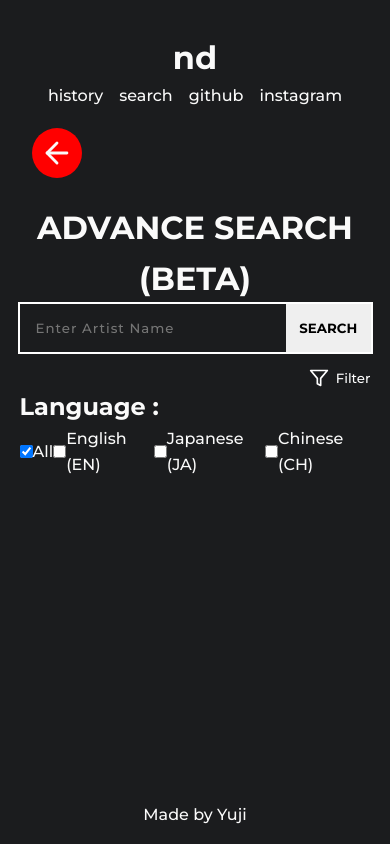
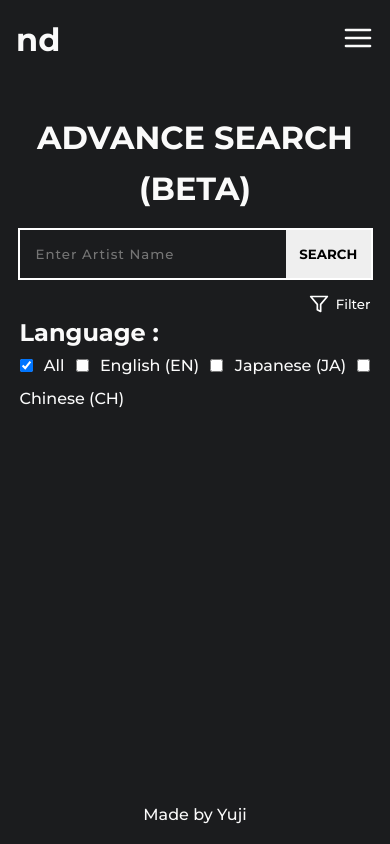
Before and after one commit to devyuji/ndoujin-web, a React (Create React App) app: page /search in a window 390 px wide. Both pictures are taken after a click on the button "Filter". Built offline with nearby package versions, Linux system fonts and the light colour scheme.

Commit message:
bug fixed and responsive with animation

```diff
--- a/package.json
+++ b/package.json
@@ -12,6 +12,7 @@
     "@types/react-dom": "^16.9.8",
     "@types/react-router-dom": "^5.1.8",
     "axios": "^0.21.1",
+    "framer-motion": "^4.1.17",
     "react": "^17.0.2",
     "react-dom": "^17.0.2",
     "react-redux": "^7.2.4",
--- a/src/components/navbar.tsx
+++ b/src/components/navbar.tsx
@@ -1,12 +1,25 @@
-import { FC } from "react";
+import { FC, useState, useEffect } from "react";
 import { Link } from "react-router-dom";
 import "../styles/component/navbar.css";
+import { motion, AnimatePresence } from "framer-motion";
 
 const Navbar: FC = () => {
-  return (
-    <header className="navbar_container">
-      <h1>nd</h1>
-      <ul>
+  const [open, setOpen] = useState(false);
+
+  useEffect(() => {
+    if (open) {
+      document.body.style.overflow = "hidden";
+    } else {
+      document.body.style.overflow = "visible";
+    }
+  }, [open]);
+
+  const UlItems: FC = () => {
+    return (
+      <>
+        <li>
+          <Link to="/">home</Link>
+        </li>
         <li>
           <Link to="/history">history</Link>
         </li>
@@ -34,7 +47,42 @@ const Navbar: FC = () => {
             instagram
           </a>
         </li>
+      </>
+    );
+  };
+
+  return (
+    <header className="navbar_container">
+      <h1>nd</h1>
+      <button className="hamburger" onClick={() => setOpen(!open)}>
+        <svg
+          viewBox="0 0 24 24"
+          stroke="currentColor"
+          strokeWidth="2"
+          fill="none"
+          strokeLinecap="round"
+          strokeLinejoin="round"
+        >
+          <line x1="3" y1="12" x2="21" y2="12"></line>
+          <line x1="3" y1="6" x2="21" y2="6"></line>
+          <line x1="3" y1="18" x2="21" y2="18"></line>
+        </svg>
+      </button>
+      <ul className="list">
+        <UlItems />
       </ul>
+      <AnimatePresence>
+        {open && (
+          <motion.ul
+            initial={{ opacity: 0, y: -100 }}
+            animate={{ opacity: 1, y: 0 }}
+            exit={{ opacity: 0, y: 100 }}
+            className="mobile_list"
+          >
+            <UlItems />
+          </motion.ul>
+        )}
+      </AnimatePresence>
     </header>
   );
 };
--- a/src/pages/search.tsx
+++ b/src/pages/search.tsx
@@ -2,7 +2,6 @@ import axios from "axios";
 import { FC, useState } from "react";
 
 // components
-import Back from "../components/back";
 import Footer from "../components/footer";
 import Loading from "../components/loading";
 import Navbar from "../components/navbar";
@@ -14,6 +13,7 @@ import { SELECTED_PAGE_ACTION } from "../redux/action";
 
 // styles
 import "../styles/pages/search.css";
+import { AnimatePresence, motion } from "framer-motion";
 
 const Search: FC = () => {
   const [value, setValue] = useState("");
@@ -79,11 +79,11 @@ const Search: FC = () => {
     <>
       <Navbar />
 
-      <div style={{ padding: "1rem 2rem" }}>
+      {/* <div style={{ padding: "1rem 2rem" }}>
         <Back />
-      </div>
+      </div> */}
 
-      <div className="search_container">
+      <main className="search_container">
         <div className="box">
           <div className="tagline">
             <h1>Advance search (BETA)</h1>
@@ -124,8 +124,14 @@ const Search: FC = () => {
               </button>
 
               {/* filters */}
+              <AnimatePresence>
                 {filterShow && (
-                <div className="filter">
+                  <motion.div
+                    initial={{ opacity: 0, y: -50 }}
+                    animate={{ opacity: 1, y: 0 }}
+                    exit={{ opacity: 0 }}
+                    className="filter"
+                  >
                     <h2>Language :</h2>
                     <div className="language">
                       <input
@@ -168,15 +174,16 @@ const Search: FC = () => {
                       />
                       <label htmlFor="chinese">Chinese (CH)</label>
                     </div>
-                </div>
+                  </motion.div>
                 )}
+              </AnimatePresence>
             </div>
           </form>
         </div>
         {loading && <Loading />}
         {error && <h2>Not Found!</h2>}
         {show && <Card data={DATA} page={page} callApi={callApi} />}
-      </div>
+      </main>
 
       <Footer />
     </>
--- a/src/styles/component/navbar.css
+++ b/src/styles/component/navbar.css
@@ -1,17 +1,47 @@
 .navbar_container {
-  padding: 2rem;
+  position: relative;
+  padding: 1rem;
   height: 5rem;
   display: flex;
-  flex-direction: column;
   justify-content: space-between;
   align-items: center;
-  margin-bottom: 2rem;
+}
+
+.navbar_container .hamburger {
+  display: block;
+}
+
+.navbar_container .hamburger svg {
+  width: 2rem;
+  height: 2rem;
 }
 
 .navbar_container ul {
   list-style: none;
+  gap: 1rem;
+}
+
+.navbar_container .list {
+  gap: 1rem;
+  display: none;
+}
+
+.navbar_container .mobile_list {
+  position: absolute;
+  top: 5rem;
+  left: 0;
+  right: 0;
+  width: 100%;
+  height: 100vh;
+  background-color: var(--bg-clr);
+  padding: 2rem;
+  text-align: center;
   display: flex;
-  gap: 1rem;
+  flex-direction: column;
+  gap: 2rem;
+  text-transform: capitalize;
+  font-size: 1.5rem;
+  z-index: 1;
 }
 
 .navbar_container button {
@@ -24,9 +54,20 @@
   cursor: pointer;
 }
 
-@media (min-width: 400px) {
+@media (min-width: 800px) {
   .navbar_container {
-    flex-direction: row;
-    margin-bottom: 0;
+    padding: 2rem;
+  }
+
+  .navbar_container .hamburger {
+    display: none;
+  }
+
+  .navbar_container .list {
+    display: flex;
+  }
+
+  .navbar_container .mobile_list {
+    display: none;
   }
 }
--- a/src/styles/component/searchCard.css
+++ b/src/styles/component/searchCard.css
@@ -1,7 +1,7 @@
 .search_card_container {
   padding: 1rem 2rem;
   display: grid;
-  grid-template-columns: repeat(auto-fit, minmax(12rem, 1fr));
+  grid-template-columns: repeat(auto-fit, minmax(10rem, 1fr));
   gap: 2rem;
 }
 
@@ -37,7 +37,8 @@
 .pagination {
   padding: 1rem 2rem;
   display: flex;
-  gap: 2rem;
+  flex-wrap: wrap;
+  gap: 1rem;
 }
 
 .pagination button {
@@ -53,3 +54,9 @@
 .pagination .selected {
   background-color: var(--primary-clr);
 }
+
+@media (max-width: 800px) {
+  .search_card_container {
+    padding: 1rem;
+  }
+}
--- a/src/styles/pages/home.css
+++ b/src/styles/pages/home.css
@@ -1,5 +1,5 @@
 .home_container {
-  margin-top: 3rem;
+  margin-top: 2rem;
   display: flex;
   flex-direction: column;
   align-items: center;
--- a/src/styles/pages/search.css
+++ b/src/styles/pages/search.css
@@ -1,4 +1,5 @@
 .search_container {
+  margin-top: 2rem;
   display: flex;
   flex-direction: column;
   align-items: center;
@@ -7,6 +8,10 @@
 
 .search_container .box {
   width: 90%;
+}
+
+.search_container .tagline {
+  margin-bottom: 1rem;
 }
 
 .search_container .tagline h1 {
@@ -65,7 +70,8 @@
   display: flex;
   align-items: center;
   justify-content: space-between;
-  /* gap: 0.5em; */
+  flex-wrap: wrap;
+  gap: 0.5em;
 }
 
 @media (min-width: 800px) {
```
Also changed, not shown: 1 other file (tests, documents, lock files or other folders). Lines whose indentation alone changed are shown as unchanged.
